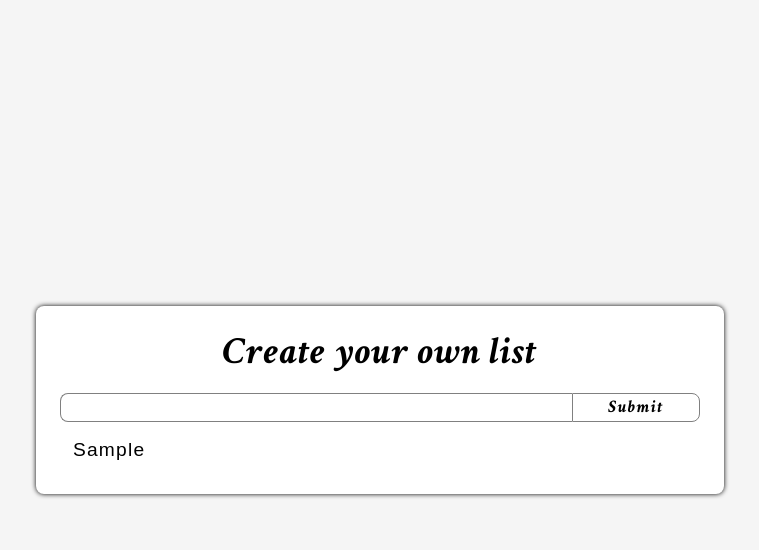
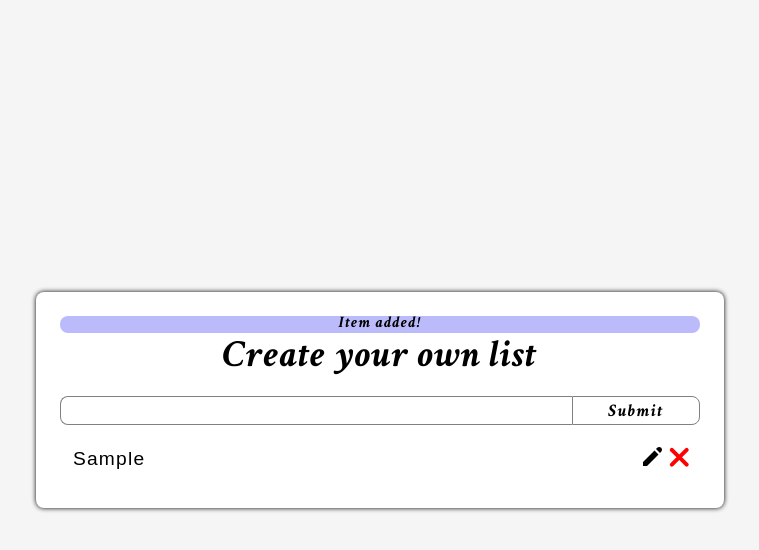
Before and after one commit to Lokostyk/react-todo, a React (Create React App) app: page / in a window 1280 px wide. Both pictures are taken after typing "Sample" into the empty fields and a click on the input "Submit". Shown: the top 550 px of the page, without its empty margins (260-1019 px from the left). Built offline with nearby package versions, Linux system fonts and the light colour scheme.

Commit message:
buttons added

```diff
--- a/src/App.css
+++ b/src/App.css
@@ -56,15 +56,12 @@ main {
 .form__btn:hover {
   background-color: rgba(109, 106, 106, 0.3);
 }
-.display {
+.alert {
   display: flex;
   align-content: center;
   justify-content: center;
   border-radius: 8px;
   background-color: rgb(86, 86, 245, 0.4);
-}
-.not--display {
-  display: none;
 }
 .list {
   display: flex;
@@ -74,6 +71,7 @@ main {
 .list__item {
   display: flex;
   align-items: center;
+  justify-content: space-between;
   margin: 0.5rem;
   padding-inline-start: 5px;
   list-style: none;
@@ -85,9 +83,8 @@ main {
 }
 .btn {
   padding-top: 0.2rem;
-  margin-left: auto;
+  margin-left: 0.2rem;
   background-color: inherit;
   border: none;
   font-size: 1.2rem;
-  z-index: 10;
 }
--- a/src/components/alert.js
+++ b/src/components/alert.js
@@ -1,16 +1,11 @@
 import React from "react"
 
 class Alert extends React.Component {
-    constructor(props){
-        super(props)
-    }
     render(){
         return (
-            <div>
-                <div className={this.props.missingItem}>Don't be shy, add something!</div>
-                <p></p>
-                <p></p>
-            </div>
+            <React.Fragment>
+                <div className="alert">{this.props.alertValue}</div>
+            </React.Fragment>
         )
     }
 }
--- a/src/components/delete-edit.js
+++ b/src/components/delete-edit.js
@@ -1,17 +1,17 @@
 import React from 'react'
 
 class Btns extends React.Component {
-    constructor(props){
-        super(props)
-    }
     render(){
-        return (this.props.btnType ?
-            <button className="btn">
-
-            </button>:
-            <p>siema</p>
-
+        return (
+            <div>
+                <button className="btn" onClick={this.props.delete}>
+                    <img src="images/edit.svg" alt="Edit button" />
+                </button>
+                <button className="btn" onClick={this.props.delete}>
+                    <img src="images/delete.svg" alt="Delete button" />
+                </button>
+            </div>
         )
     }
 }
-export {Btns}
+export default Btns
--- a/src/components/form.js
+++ b/src/components/form.js
@@ -3,7 +3,9 @@ function Form(props){
     return (
     <form className="form" onSubmit={e => e.preventDefault()}>
         <input className="form__text"type="text" value={props.value} onChange={props.handleChange} />
+        {props.edit ? "yea" :
         <input className="form__btn"type="submit" value="Submit" onClick={props.handleSubmit} />
+        }
     </form>
     )
 }
--- a/src/components/menu.js
+++ b/src/components/menu.js
@@ -1,23 +1,21 @@
 import React from "react"
 import Alert from "./alert"
 import Form from "./form"
-import {Btns} from "./delete-edit"
+import Btns from "./delete-edit"
 
 class Menu extends React.Component {
     constructor(props){
         super(props)
+        this.handleChange = this.handleChange.bind(this)
+        this.handleSubmit = this.handleSubmit.bind(this)
+        this.handleDelete = this.handleDelete.bind(this)
+
         this.state = {
             value: "",
             submits: [],
-
-            itemAdded: "not--display",
-            itemRemoved: "not--display",
-            missingItem: "not--display"
+            alertValue: "",
+            edit: false
         }
-
-        this.handleChange = this.handleChange.bind(this)
-        this.handleSubmit = this.handleSubmit.bind(this)
-        this.handleDelete = this.handleDelete.bind(this)
     }
     handleChange(event){
         this.setState({
@@ -32,41 +30,43 @@ class Menu extends React.Component {
             this.state.submits.push(submit)
             this.setState({
                 value: "",
-                itemAdded: "display"
+                alertValue: "Item added!",
             })
         }else{
             this.setState({
-               missingItem: "display"
+               alertValue: "Don't be shy, add something!"
             })
 
         }
+        //Removing alert after 3 seconds
         setTimeout(()=>{
             this.setState({
-               missingItem: "not--display"
+                alertValue: ""
             })
-        },2500)
+        },3000)
     }
     handleDelete(event){
-        const deleteId = parseFloat(event.target.parentElement.id)
+        const deleteId = parseFloat(event.target.parentElement.parentElement.parentElement.id)
         const submitsArr = this.state.submits.filter((item)=> item.id !== deleteId)
         this.setState({
-            submits: submitsArr
+            submits: submitsArr,
+            alertValue: "Item deleted!"
         })
     }
     render(){
-        const Btn = () => {return (<button className="btn" onClick={this.handleDelete}><Btns btnType={true}/></button>)}
-        const itemAdded = this.state.itemAdded
-        const itemRemoved = this.state.itemRemoved
-        const missingItem = this.state.missingItem
-
         return (
             <div>
-                <Alert itemAdded={itemAdded} itemRemoved={itemRemoved} missingItem={missingItem} />
+                <Alert alertValue={this.state.alertValue} />
                 <h1 className="title">Create your own list</h1>
-                <Form handleChange={this.handleChange} handleSubmit={this.handleSubmit} value={this.state.value} />
+                <Form handleChange={this.handleChange} handleSubmit={this.handleSubmit} value={this.state.value} edit={this.state.edit}/>
                 <ul className="list">
-                    {this.state.submits.map(item => <li className="list__item" key={item.id} id={item.id}>
-                        {item.currentValue}<Btn /></li>)}
+                    {this.state.submits.map(item =>{
+                        return (<li className="list__item" key={item.id} id={item.id}>
+                            {item.currentValue}
+                            <Btns btnType={true} id={item.id} delete={this.handleDelete} edit={"YOO"}/>
+                        </li>)
+                        })
+                    }
                 </ul>
             </div>
         )
```
Also changed, not shown: public/images/delete.svg (renamed from src/images/delete.svg), public/images/edit.svg (added).
